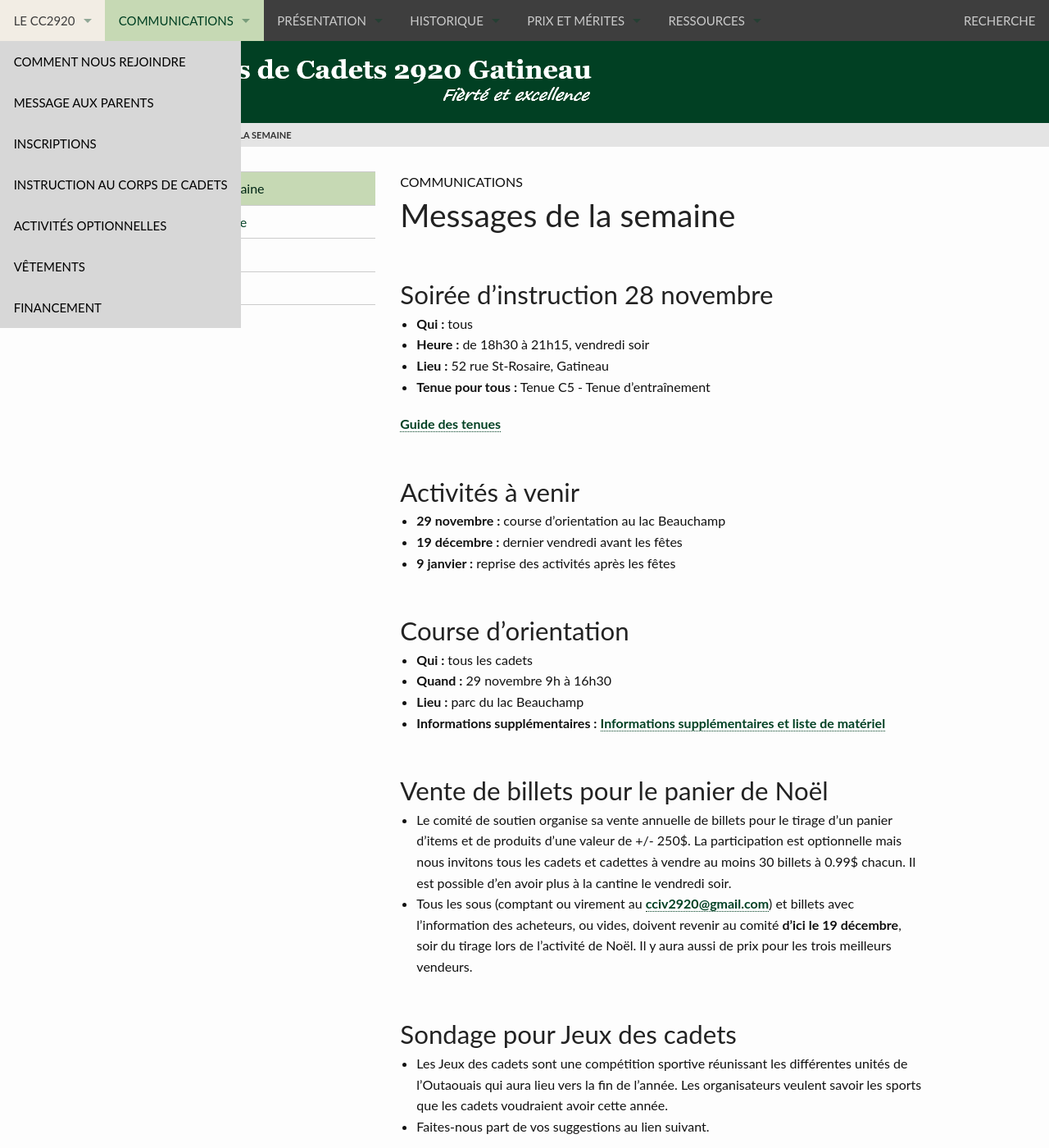
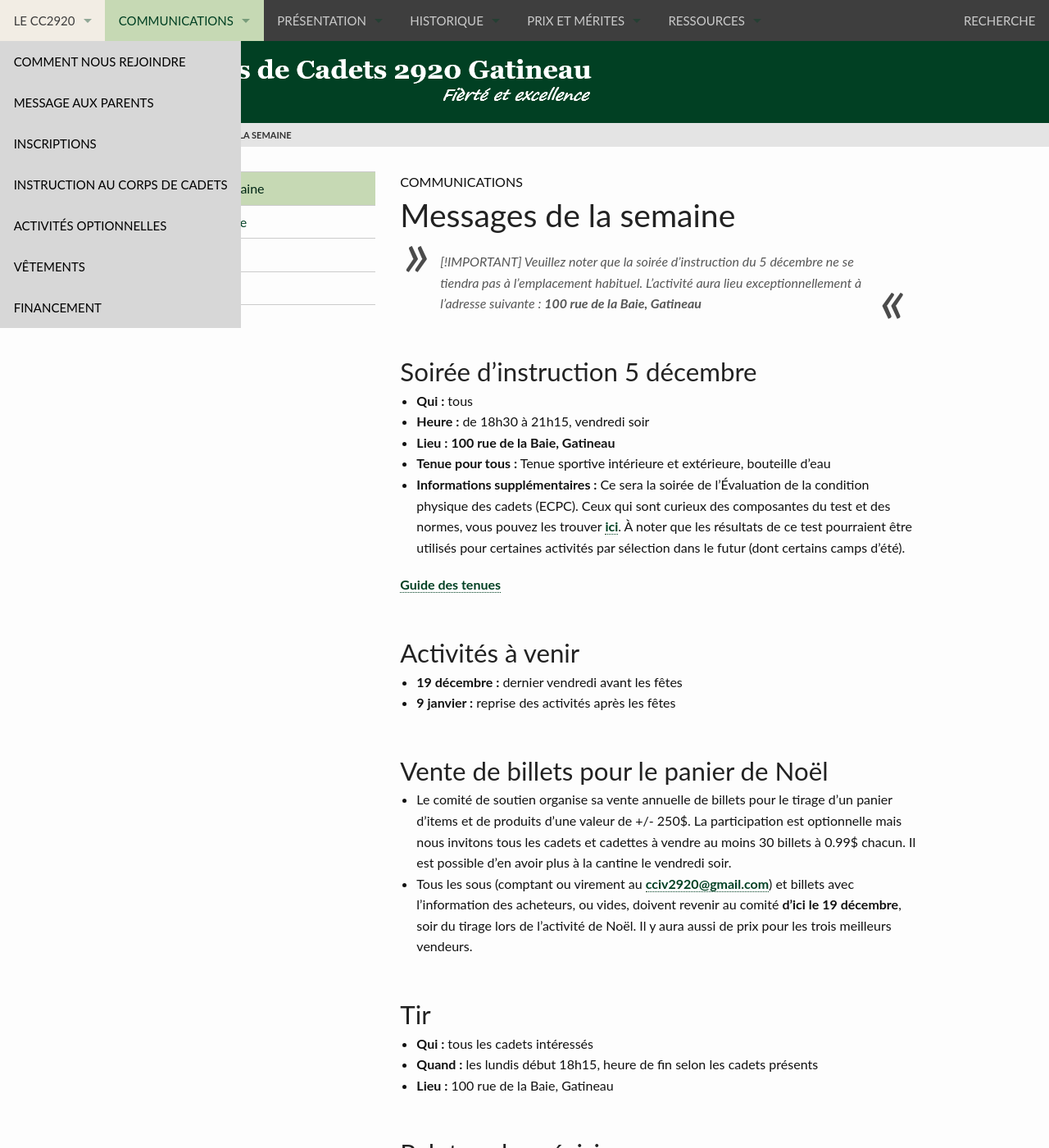
Before and after one commit to CC2920/web, a Jekyll site: the page built from _communications/messages.md, in a window 1280 px wide and 1400 px high. Shown: the whole window at 82% size. Built offline with Jekyll 4.4.1, drawn with Linux system fonts in a browser that asks for light colours; some of the changed text lies outside the part shown.

Commit message:
Messages de la semaine - 5 décembre
Updated event details and removed outdated information regarding the orientation course and cadet games survey.

```diff
--- a/_communications/messages.md
+++ b/_communications/messages.md
@@ -3,38 +3,29 @@ title:  "Messages de la semaine"
 layout: "messages"
 ---
 
-## Soirée d’instruction 28 novembre
+> [!IMPORTANT]
+> Veuillez noter que la soirée d’instruction du 5 décembre ne se tiendra pas à l’emplacement habituel.
+> L’activité aura lieu exceptionnellement à l’adresse suivante : **100 rue de la Baie, Gatineau**
+
+
+## Soirée d’instruction 5 décembre
 - **Qui :** tous
 - **Heure :** de 18h30 à 21h15, vendredi soir
-- **Lieu :** 52 rue St-Rosaire, Gatineau
-- **Tenue pour tous :** Tenue C5 - Tenue d’entraînement
+- **Lieu :** **100 rue de la Baie, Gatineau**
+- **Tenue pour tous :** Tenue sportive intérieure et extérieure, bouteille d’eau
+- **Informations supplémentaires :** Ce sera la soirée de l’Évaluation de la condition physique des cadets (ECPC). Ceux qui sont curieux des composantes du test et des normes, vous pouvez les trouver [ici](http://www.cc2920.ca/docs/ressources/250501_%C3%89valuation%20de%20la%20condition%20physique%20des%20cadets_Calculateur%20de%20motivation_Personnel_FR.xlsx). À noter que les résultats de ce test pourraient être utilisés pour certaines activités par sélection dans le futur (dont certains camps d’été).
 
 [Guide des tenues](https://cc2920.ca/docs/ressources/guide_uniforme.v3.pdf)
 
 
 ## Activités à venir
-- **29 novembre :** course d’orientation au lac Beauchamp
 - **19 décembre :** dernier vendredi avant les fêtes
 - **9 janvier :** reprise des activités après les fêtes
-
-
-## Course d’orientation
-- **Qui :** tous les cadets
-- **Quand :** 29 novembre 9h à 16h30
-- **Lieu :** parc du lac Beauchamp
-- **Informations supplémentaires :** [Informations supplémentaires et liste de matériel](https://drive.google.com/file/d/1F_heYGnwPNkjOtZmzVBRf25Gv-JYmXu1/view?usp=drive_link)
 
 
 ## Vente de billets pour le panier de Noël
 - Le comité de soutien organise sa vente annuelle de billets pour le tirage d'un panier d'items et de produits d'une valeur de +/- 250$. La participation est optionnelle mais nous invitons tous les cadets et cadettes à vendre au moins 30 billets à 0.99$ chacun. Il est possible d'en avoir plus à la cantine le vendredi soir.
 - Tous les sous (comptant ou virement au <cciv2920@gmail.com>) et billets avec l'information des acheteurs, ou vides, doivent revenir au comité **d'ici le 19 décembre**, soir du tirage lors de l'activité de Noël. Il y aura aussi de prix pour les trois meilleurs vendeurs.
-
-
-## Sondage pour Jeux des cadets
-- Les Jeux des cadets sont une compétition sportive réunissant les différentes unités de l’Outaouais qui aura lieu vers la fin de l’année. Les organisateurs veulent savoir les sports que les cadets voudraient avoir cette année.
-- Faites-nous part de vos suggestions au lien suivant.
-
-👉 [Sondage pour Jeux des cadets](https://forms.cloud.microsoft/r/yqJkWtstDH)
 
 
 ## Tir
```
